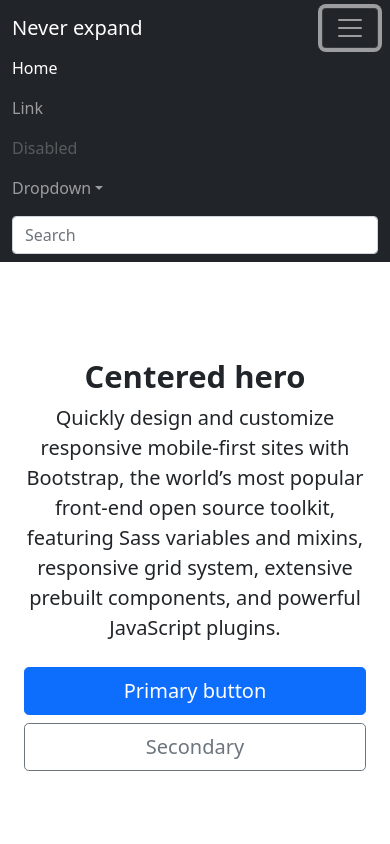
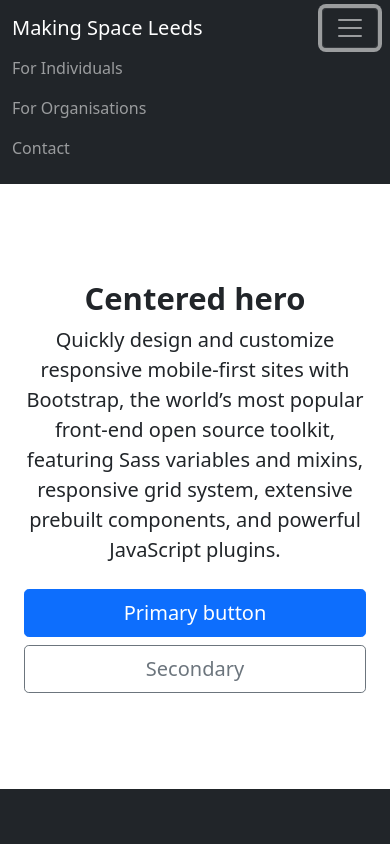
Before and after one commit to wadd0/councelling, a plain HTML site: page index.html in a window 390 px wide. Both pictures are taken after a click on the button "Toggle navigation". Shown: the top 844 px of the page. Drawn offline with Linux system fonts and the light colour scheme.

Commit message:
Added navbar

```diff
--- a/index.html
+++ b/index.html
@@ -37,36 +37,24 @@
 
 <main>
   <!-- <h1 class="visually-hidden">Heroes examples</h1> -->
-  <nav class="navbar navbar-dark bg-dark" aria-label="First navbar example">
+  <nav class="navbar navbar-expand-md navbar-dark bg-dark mb-4">
     <div class="container-fluid">
-      <a class="navbar-brand" href="#">Never expand</a>
-      <button class="navbar-toggler" type="button" data-bs-toggle="collapse" data-bs-target="#navbarsExample01" aria-controls="navbarsExample01" aria-expanded="false" aria-label="Toggle navigation">
+      <a class="navbar-brand" href="#">Making Space Leeds</a>
+      <button class="navbar-toggler" type="button" data-bs-toggle="collapse" data-bs-target="#navbarCollapse" aria-controls="navbarCollapse" aria-expanded="false" aria-label="Toggle navigation">
         <span class="navbar-toggler-icon"></span>
       </button>
-
-      <div class="collapse navbar-collapse" id="navbarsExample01">
-        <ul class="navbar-nav me-auto mb-2">
+      <div class="collapse navbar-collapse" id="navbarCollapse">
+        <ul class="navbar-nav me-auto mb-2 mb-md-0">
           <li class="nav-item">
-            <a class="nav-link active" aria-current="page" href="#">Home</a>
+            <a class="nav-link" aria-current="page" href="#">For Individuals</a>
           </li>
           <li class="nav-item">
-            <a class="nav-link" href="#">Link</a>
+            <a class="nav-link" aria-current="page" href="#">For Organisations</a>
           </li>
           <li class="nav-item">
-            <a class="nav-link disabled" href="#" tabindex="-1" aria-disabled="true">Disabled</a>
-          </li>
-          <li class="nav-item dropdown">
-            <a class="nav-link dropdown-toggle" href="#" id="dropdown01" data-bs-toggle="dropdown" aria-expanded="false">Dropdown</a>
-            <ul class="dropdown-menu" aria-labelledby="dropdown01">
-              <li><a class="dropdown-item" href="#">Action</a></li>
-              <li><a class="dropdown-item" href="#">Another action</a></li>
-              <li><a class="dropdown-item" href="#">Something else here</a></li>
-            </ul>
+            <a class="nav-link" href="#">Contact</a>
           </li>
         </ul>
-        <form>
-          <input class="form-control" type="text" placeholder="Search" aria-label="Search">
-        </form>
       </div>
     </div>
   </nav>
```
